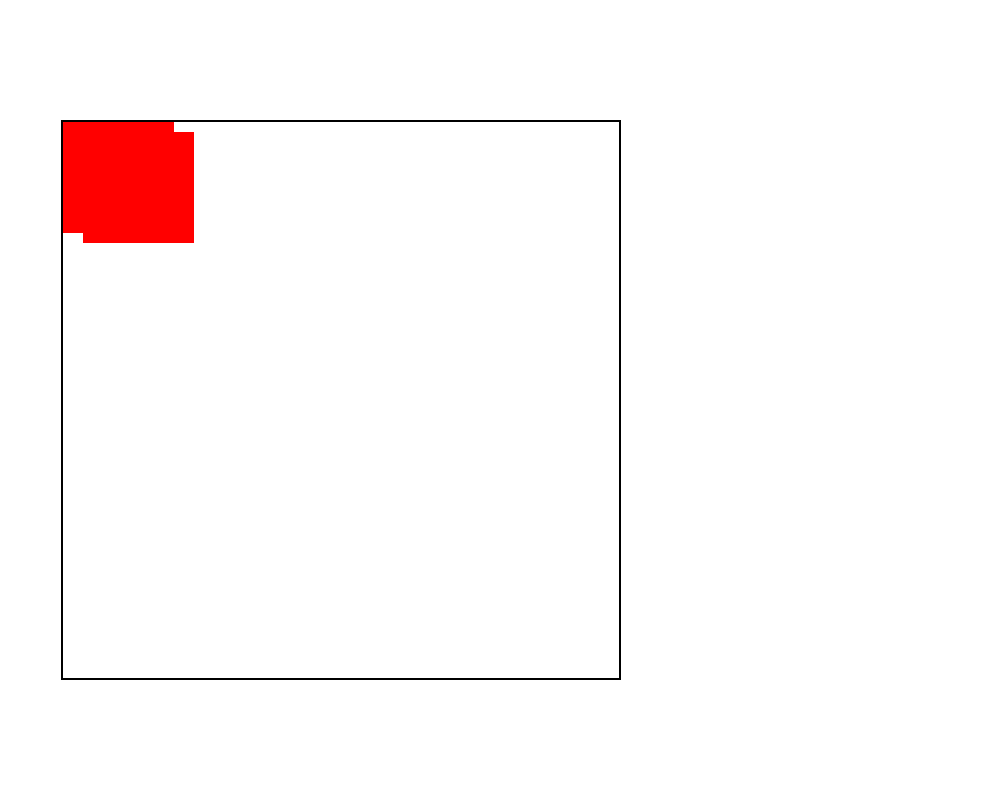
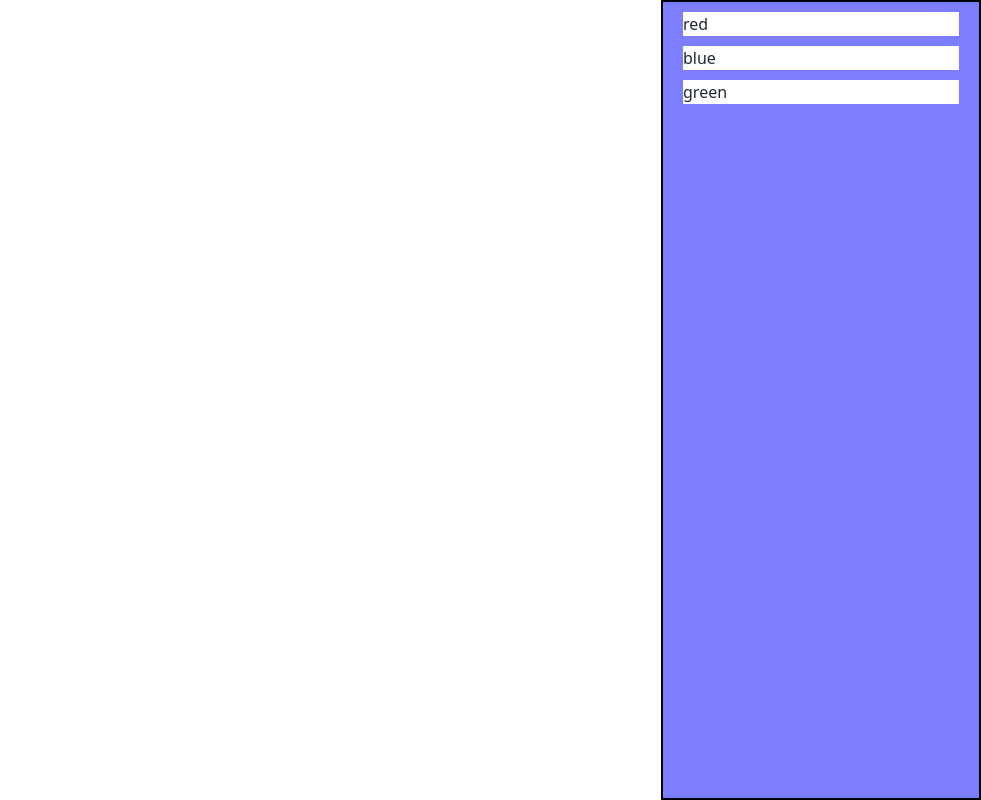
Before and after one commit to Nitiksharma2001/web_creative, a React (Vite) app: page / in a window 1280 px wide. Shown: the whole page, without its empty margins (299-1280 px from the left). Built offline with nearby package versions, Linux system fonts and the light colour scheme.

Commit message:
feat: sidebar added for drag and drop

```diff
--- /dev/null
+++ b/src/components/sidebar/Sidebar.tsx
@@ -0,0 +1,14 @@
+import './sidebar.css'
+export default function Sidebar() {
+  const items = ['red', 'blue', 'green']
+
+  return (
+    <div className='sidebar'>
+      {items.map((item) => (
+        <div draggable key={item} onDragStart={(e) => e.dataTransfer.setData('color', item)}>
+          {item}
+        </div>
+      ))}
+    </div>
+  )
+}
--- /dev/null
+++ b/src/components/sidebar/sidebar.css
@@ -0,0 +1,14 @@
+.sidebar {
+  width: 25%;
+  height: 100%;
+  border: 2px solid black;
+  position: absolute;
+  right: 0;
+  background-color: rgb(125, 125, 255);
+  z-index: 100;
+}
+.sidebar > div {
+  background: white;
+  margin: 10px 20px;
+  cursor: grab;
+}
--- a/src/pages/draggable/Card.tsx
+++ b/src/pages/draggable/Card.tsx
@@ -5,7 +5,7 @@ interface CardProps extends CardType {
   updateStorageonMouseUp: () => void
 }
 
-export default function Card({ x, y, updateStorageonMouseUp }: CardProps) {
+export default function Card({ x, y, color, updateStorageonMouseUp }: CardProps) {
   let startX = x
   let startY = y
   const cardRef = useRef<HTMLDivElement>(null)
@@ -55,6 +55,7 @@ export default function Card({ x, y, updateStorageonMouseUp }: CardProps) {
       style={{
         top: startY + 'px',
         left: startX + 'px',
+        backgroundColor: color,
       }}
     ></div>
   )
--- a/src/pages/draggable/Draggable.tsx
+++ b/src/pages/draggable/Draggable.tsx
@@ -1,47 +1,62 @@
 import './draggable.css'
 import Card from './Card'
-import { useEffect, useState } from 'react'
+import React, { useEffect, useState } from 'react'
+import Sidebar from '../../components/sidebar/Sidebar'
 
 export interface CardType {
+  color: string
   x: number
   y: number
 }
 
 export default function Draggable() {
-  const [cards, SetCards] = useState<CardType[]>([
-    {
-      x: 0,
-      y: 0,
-    },
-    {
-      x: 20,
-      y: 10,
-    },
-  ])
+  const [cards, SetCards] = useState<CardType[]>([])
 
   useEffect(() => {
+    const onEscapePress = (e: KeyboardEvent) => {
+      if (e.key === 'Escape') {
+        console.log('Escape key was pressed!')
+      }
+    }
+    document.addEventListener('keydown', onEscapePress)
+
     const cards = localStorage.getItem('cards')
-    if(cards){
+    if (cards) {
       SetCards(JSON.parse(cards) as CardType[])
     }
   }, [])
 
   const updateStorageonMouseUp = () => {
     const allCards = document.querySelectorAll('.draggable-card') as NodeListOf<HTMLDivElement>
-    const modifiedCards = Array.from(allCards).map(card => {
+    const modifiedCards = Array.from(allCards).map((card) => {
       const x = card.offsetLeft
       const y = card.offsetTop
-      return {x, y}
+      return { x, y, color: card.style.backgroundColor }
     })
-    localStorage.setItem('cards', JSON.stringify(modifiedCards  ))
+    localStorage.setItem('cards', JSON.stringify(modifiedCards))
     SetCards(modifiedCards)
   }
 
+  const newBoxAdded = (e: React.DragEvent<HTMLDivElement>) => {
+    const color = e.dataTransfer.getData('color')
+    SetCards([
+      ...cards,
+      {
+        color,
+        x: e.clientX,
+        y: e.clientY,
+      },
+    ])
+  }
+
   return (
-    <div className='container'>
-      {
-        cards.map((card, index) => <Card key={index} {...card}  updateStorageonMouseUp={updateStorageonMouseUp}/>)
-      }
-    </div>
+    <>
+      <Sidebar />
+      <div onDragOver={(e) => e.preventDefault()} onDrop={newBoxAdded} className='container'>
+        {cards.map((card, index) => (
+          <Card key={index} {...card} updateStorageonMouseUp={updateStorageonMouseUp} />
+        ))}
+      </div>
+    </>
   )
 }
--- a/src/pages/draggable/draggable.css
+++ b/src/pages/draggable/draggable.css
@@ -1,17 +1,11 @@
 .container{
-    height: 70vh;
-    width: 70vh;
-    border: 2px solid black;
+    height: 100%;
+    width: 100%;
     position: relative;
-    top: 50%;
-    left: 50%;
-    transform: translate(-50%, -50%);
 }
 .draggable-card{
-    height: 20%;
-    width: 20%;
-    background-color: red;
+    height: 50px;
+    width: 50px;
     position: absolute;
     cursor: grab;
-
 }
```
